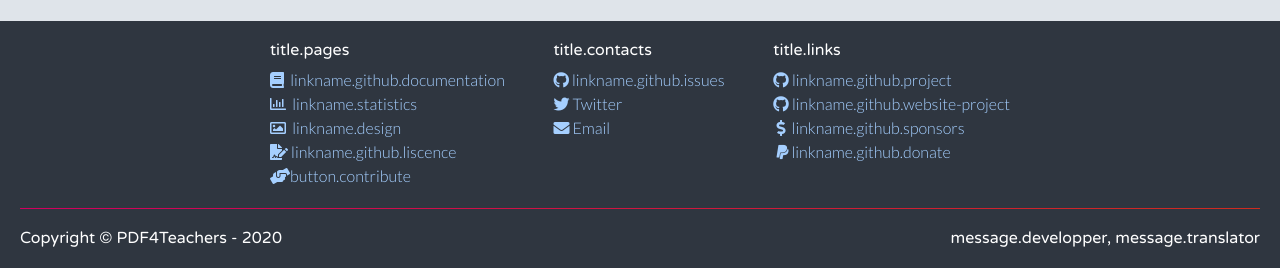
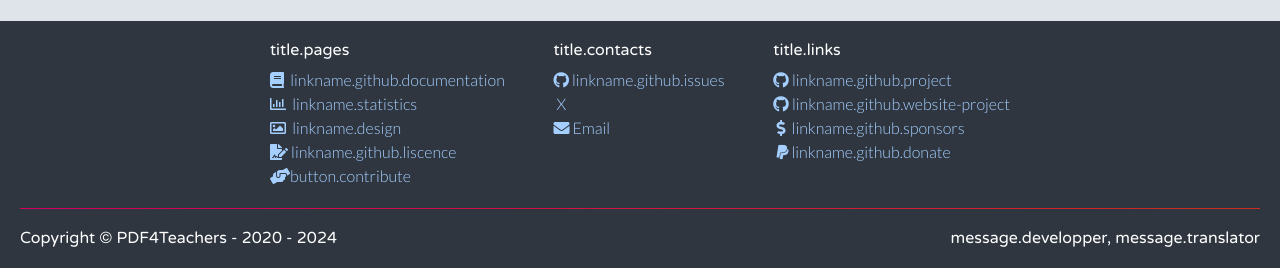
Before and after one commit to ClementGre/PDF4Teachers-Website, a PHP site: page / in a window 1280 px wide. Shown: the part 1479-1747 px from the top of the page. Run offline with PHP 8.4, Linux system fonts and the light colour scheme; data that the repository does not hold is empty; some libraries are stand-ins or nearby versions; grey boxes are pictures that could not be loaded.

Commit message:
Updating website for v1.4.2
Took 5 seconds

```diff
--- a/footer.php
+++ b/footer.php
@@ -18,7 +18,7 @@
   <div>
     <h3><?= t("title.contacts") ?></h3>
     <a href="https://github.com/ClementGre/PDF4Teachers/issues/new" target="_blank"><i class="fab fa-github"></i>&nbsp;<?= t("linkname.github.issues") ?></a>
-    <a href="https://twitter.com/pdf4teachers" target="_blank"><i class="fab fa-twitter"></i>&nbsp;Twitter</a>
+    <a href="https://twitter.com/pdf4teachers" target="_blank"><i class="fa-brands fa-x-twitter"></i>&nbsp;X</a>
     <a href="#" onclick="openEmailPopup(event)"><i class="fas fa-envelope"></i>&nbsp;Email</a>
   </div>
   <div>
@@ -31,7 +31,7 @@
 </div>
 <hr/>
 <div class="bottom">
-  <h3 class="left">Copyright &copy; PDF4Teachers - 2020</h3>
+  <h3 class="left">Copyright &copy; PDF4Teachers - 2020 - <?= date("Y") ?></h3>
   <h3 class="right"><?= t("message.developper") ?><?php if(strcmp(t("message.translator"), "traduit par xxx") !== 0){ echo ', ' . t("message.translator"); } ?></h3>
 </div>
 
--- a/php/emailPopup.php
+++ b/php/emailPopup.php
@@ -26,8 +26,8 @@
         <p>
             <?= t("emailpopup.emailAnyway"); ?>
         </p>
-        <a href="mailto:clement.grennerat@gmx.com" target="_blank">
-            clement.grennerat@gmx.com
+        <a href="<?= "clement.grennerat"."@"."clgr.io" ?>" target="_blank">
+            <?= "clement.grennerat"."@"."clgr.io" ?>
         </a>
     </div>
 </div>
```
Also changed, not shown: js/download.js (line endings or trailing spaces), 3 other files.
